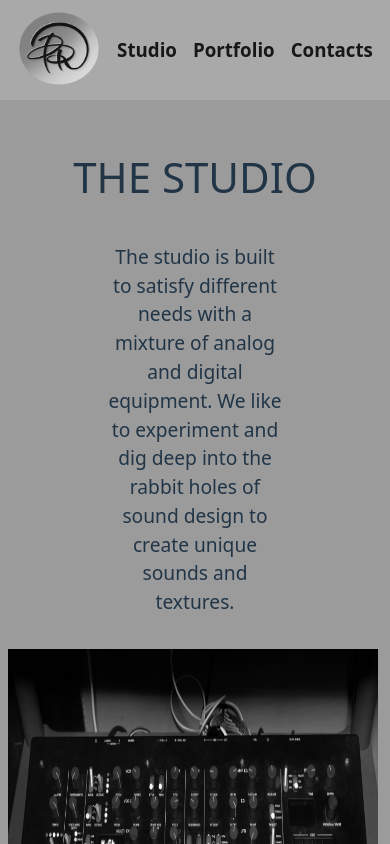
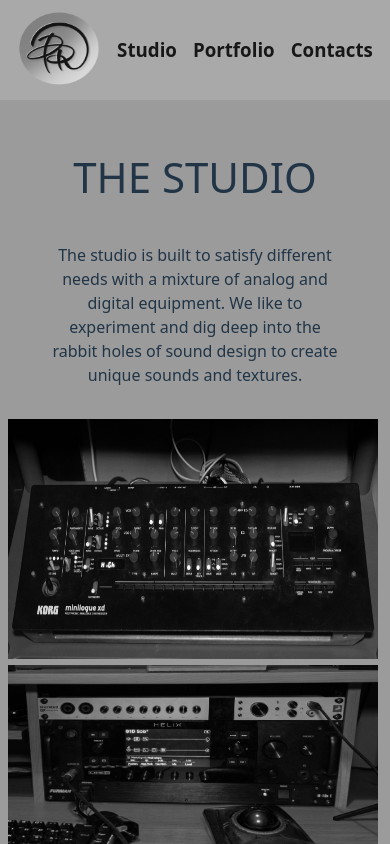
Before and after one commit to T3rm0/PaleReverieStudio, a React (Vite) app in the folder pale-reverie-studio/: page /studio in a window 390 px wide. Shown: the top 844 px of the page. Built offline with nearby package versions, Linux system fonts and the light colour scheme.

Commit message:
Add react-responsive for media queries and update iframe widths for better responsiveness

```diff
--- a/pale-reverie-studio/package.json
+++ b/pale-reverie-studio/package.json
@@ -13,6 +13,7 @@
     "react": "^19.1.1",
     "react-dom": "^19.1.1",
     "react-icons": "^5.5.0",
+    "react-responsive": "^10.0.1",
     "react-router": "^7.9.3"
   },
   "devDependencies": {
--- a/pale-reverie-studio/src/App.css
+++ b/pale-reverie-studio/src/App.css
@@ -272,6 +272,7 @@
 	border-radius: 8px;
 	overflow: hidden;
 	line-height: 0px;
+	width: 560px;
 }
 
 .contacts-container {
@@ -356,13 +357,31 @@
 }
 
 @media (width < 1280px) {
+	.home-section p,
+	.studio-section p,
+	.portfolio-spoti p,
+	.portfolio-yt p {
+		width: 75%;
+		margin: auto;
+		padding-bottom: 2rem;
+		font-size: 1rem;
+	}
 	.links {
 		padding: 0;
 	}
 
+	.yt-frame {
+		width: 400px;
+	}
+
+	.yt-frame-grid :nth-child(1) {
+		grid-column: 1;
+		grid-row: 1;
+	}
+
 	.yt-frame-grid :nth-child(2) {
 		grid-column: 1;
-		grid-row: 1;
+		grid-row: 2;
 	}
 	.button-col1 {
 		grid-column: 1;
@@ -401,12 +420,20 @@
 }
 
 @media (width < 768px) {
+	.yt-frame {
+		width: 310px;
+	}
+
 	.studio-pics img {
 		width: calc(100% - 20px);
+		height: 15rem;
 	}
 
 	.home-studio-pics img {
 		width: calc(100% - 2rem);
 		height: 15rem;
 	}
+	.home-pics-col2 :last-child {
+		width: calc(100% - 2rem);
+	}
 }
--- a/pale-reverie-studio/src/Portfolio.jsx
+++ b/pale-reverie-studio/src/Portfolio.jsx
@@ -1,5 +1,10 @@
+import { useEffect } from "react";
+import { useMediaQuery } from "react-responsive";
 import "./App.css";
 function Portfolio() {
+	const isMobile = useMediaQuery({ width: 310 });
+	const isTablet = useMediaQuery({ width: 400 });
+	const isDesktop = useMediaQuery({ width: 560 });
 	return (
 		<div>
 			<div className="portfolio-spoti">
@@ -27,7 +32,7 @@
 				<div className="yt-frame-grid">
 					<div className="yt-frame">
 						<iframe
-							width="560"
+							width="100%"
 							height="315"
 							src="https://www.youtube-nocookie.com/embed/h5o_aWQlLsQ?si=mzfH2eRinBFTWYTH"
 							title="TetherGeist - Indie Game Music Contest 2025"
@@ -38,7 +43,7 @@
 					</div>
 					<div className="yt-frame">
 						<iframe
-							width="560"
+							width="100%"
 							height="315"
 							src="https://www.youtube-nocookie.com/embed/3eMv-57s22k"
 							title='"Little town" - 16Bit music short clip'
@@ -49,7 +54,7 @@
 					</div>
 					<div className="yt-frame">
 						<iframe
-							width="560"
+							width="100%"
 							height="315"
 							src="https://www.youtube-nocookie.com/embed/Uk2hW2Z_w-I"
 							title='"Soothe" - Orchestral music short clip'
@@ -60,7 +65,7 @@
 					</div>
 					<div className="yt-frame">
 						<iframe
-							width="560"
+							width="100%"
 							height="315"
 							src="https://www.youtube-nocookie.com/embed/pW7OlERDEwk"
 							title='"Start the adventure!" - Orchestral music short clip'
@@ -72,7 +77,7 @@
 				</div>
 				<div className="yt-frame last">
 					<iframe
-						width="560"
+						width="100%"
 						height="315"
 						src="https://www.youtube-nocookie.com/embed/cfvOv2WSSD0"
 						title="Battle, begin! - 16bit music clip"
```
Also changed, not shown: 1 other file (tests, documents, lock files or other folders).
